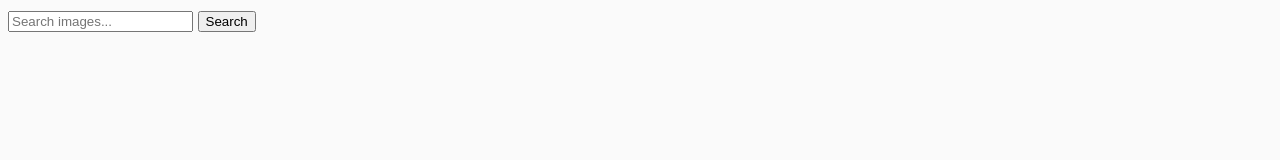
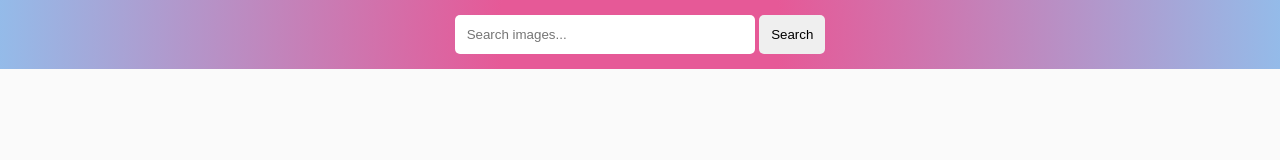
Before and after one commit to mashatalan/goit-js-hw-11, a website built with Parcel: page src/index.html in a window 1280 px wide. Built offline with nearby package versions, Linux system fonts and the light colour scheme.

Commit message:
Added styles.css and class for index.html

```diff
--- a/src/css/styles.css
+++ b/src/css/styles.css
@@ -11,3 +11,73 @@ body {
   color: #212121;
   line-height: 1.5;
 }
+
+ul,
+ol {
+  list-style: none;
+}
+
+a {
+  text-decoration: none;
+  color: currentColor;
+}
+
+ul,
+p,
+h1,
+h2,
+h3,
+h4,
+h5,
+h6 {
+  margin: 0;
+  padding: 0;
+}
+
+img {
+  display: block;
+  max-width: 100%;
+  height: auto;
+}
+
+.header {
+  position: fixed;
+  top: 0;
+  left: 0;
+  z-index: 10;
+
+  display: flex;
+  align-items: center;
+  justify-content: center;
+
+  width: 100%;
+  background: radial-gradient(circle, rgba(230,89,151,1) 22%, rgba(148,187,233,1) 100%);
+
+  padding: 15px 0;
+}
+
+.search-form input {
+  padding: 10px;
+  width: 300px;
+  border-radius: 5px;
+  border-color: transparent;
+  outline: none;
+}
+
+.search-btn {
+  padding: 10px;
+  border-radius: 5px;
+  border-color: transparent;
+  outline: none;
+
+  transform: scale(1);
+
+  transition: transform 250ms ease-in-out;
+}
+
+.search-btn:hover,
+.search-btn:focus {
+  outline: none;
+
+  transform: scale(1.1);
+}
--- a/src/index.html
+++ b/src/index.html
@@ -8,7 +8,7 @@
   <link rel="stylesheet" href="css/styles.css" />
 </head>
 <body>
-<header>
+<header class='header'>
   <form class='search-form' id='search-form'>
     <input
       type='text'
@@ -16,7 +16,7 @@
       autocomplete='off'
       placeholder='Search images...'
     />
-    <button type='submit'>Search</button>
+    <button class="search-btn" type='submit'>Search</button>
   </form>
 </header>
 <script src='js/index.js' type='module'></script>
```
